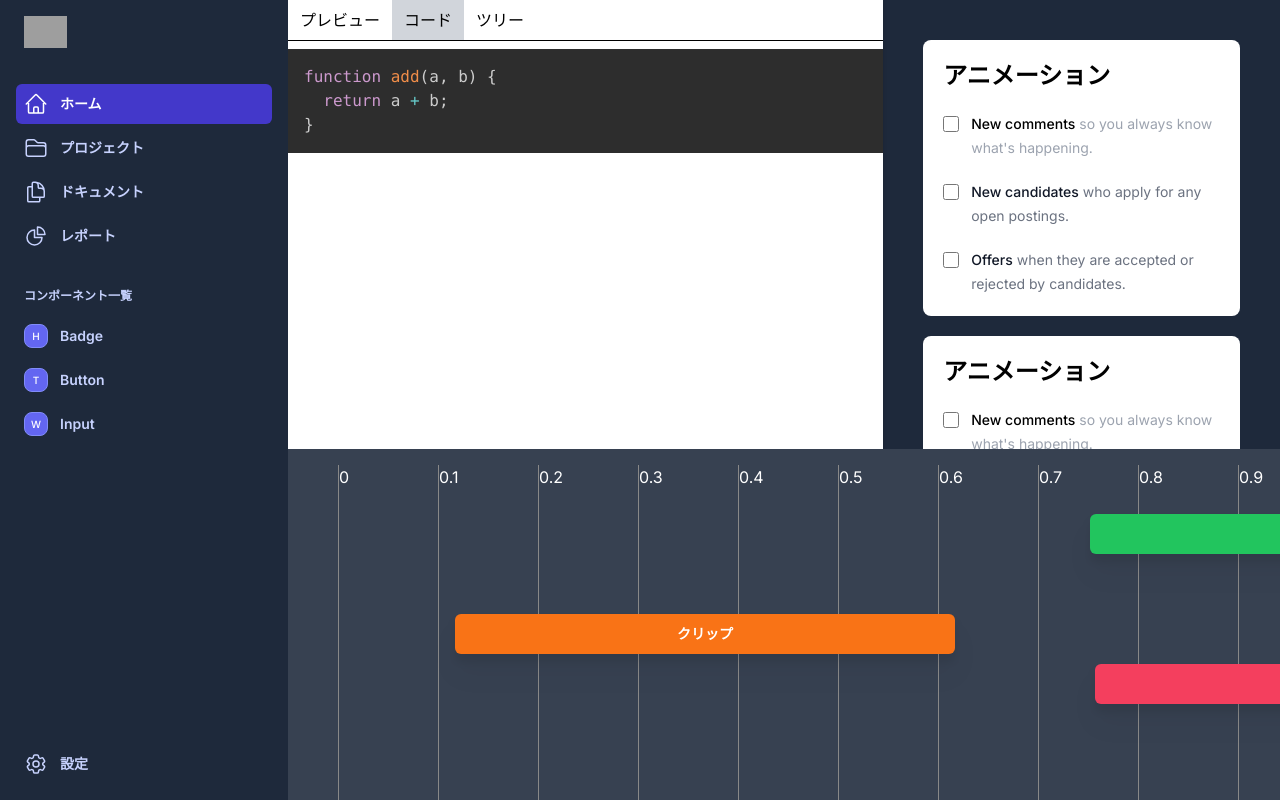
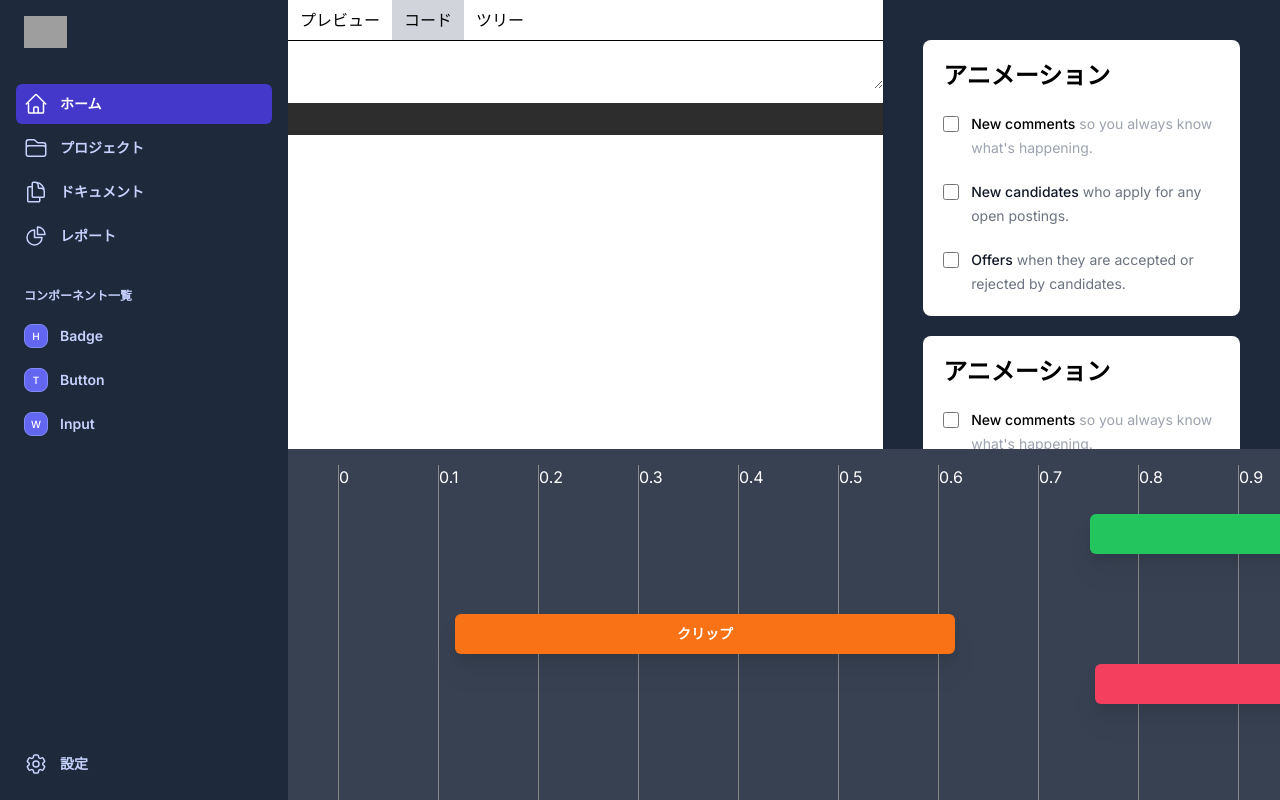
Before and after one commit to tosaken1116/plesio-ui-docs, a Next.js app: page /editor in a window 1280 px wide. Both pictures are taken after a click on the button "コード". Built offline with nearby package versions, Linux system fonts and the light colour scheme; grey boxes are pictures that could not be loaded.

Commit message:
tsxのコードハイライトができるように

```diff
--- a/src/app/editor/(components)/Main/Main.tsx
+++ b/src/app/editor/(components)/Main/Main.tsx
@@ -25,7 +25,7 @@ const Main: React.FC = () => {
         ))}
         <span className="w-full border-t border-black block" />
 
-        <div className="tab-content">
+        <div className="tab-content ">
           {activeTab === tabs[0] && <Preview />}
           {activeTab === tabs[1] && <Code />}
           {activeTab === tabs[2] && <Tree />}
--- a/src/app/editor/(components)/Main/Tabs/Code.tsx
+++ b/src/app/editor/(components)/Main/Tabs/Code.tsx
@@ -1,18 +1,21 @@
-import React from 'react';
+import React, { useState } from 'react';
 
-import dedent from 'dedent';
 import { Prism as SyntaxHighlighter } from 'react-syntax-highlighter';
 import { tomorrow } from 'react-syntax-highlighter/dist/cjs/styles/prism';
 
 const CodeBlock: React.FC = () => {
-  const code = dedent`
-  function add(a, b) {
-    return a + b;
-  }`;
+  const [code, setCode] = useState<string>('');
   return (
-    <SyntaxHighlighter language="tsx" style={tomorrow}>
-      {code}
-    </SyntaxHighlighter>
+    <div >
+      <textarea
+        value={code}
+        onChange={(e) => setCode(e.target.value)}
+        className="text-black w-full"
+      />
+      <SyntaxHighlighter language="tsx" style={tomorrow}>
+        {code}
+      </SyntaxHighlighter>
+    </div>
   );
 };
 
```
